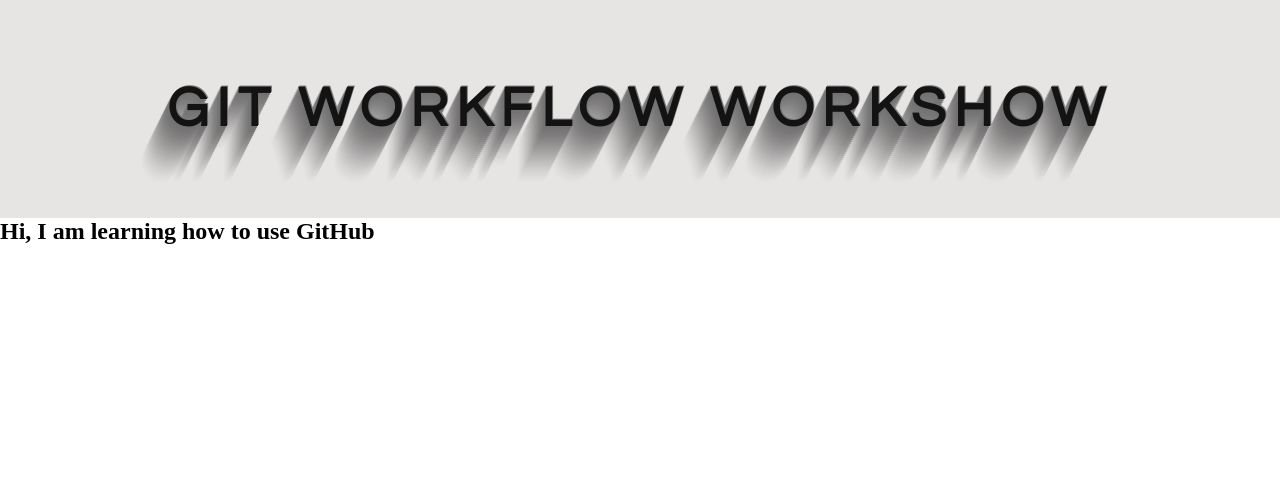
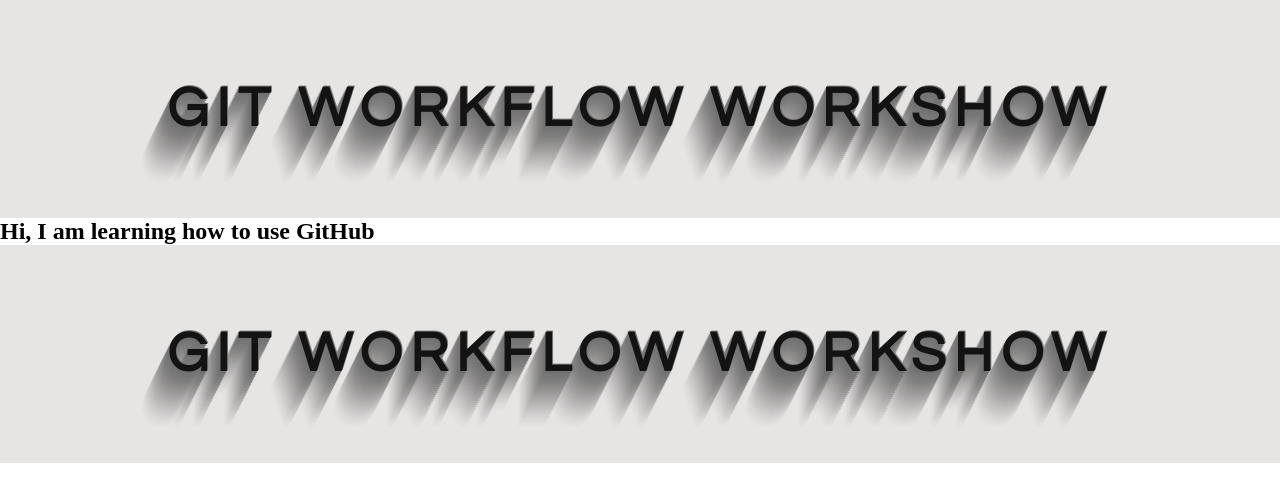
Before and after one commit to FACG6/Ameen-Israa, a plain HTML site: page index.html in a window 1280 px wide. Drawn offline with Linux system fonts and the light colour scheme.

Commit message:
changes Relates issues #9

```diff
--- a/index.html
+++ b/index.html
@@ -12,6 +12,7 @@
 
     <h1 class="page-heading">GIT WORKFLOW WORKSHOW</h1>
     <h2>Hi, I am learning how to use GitHub</h2>
+    <h1 class="page-heading">GIT WORKFLOW WORKSHOW</h1>
 </body>
 
 </html>
```
